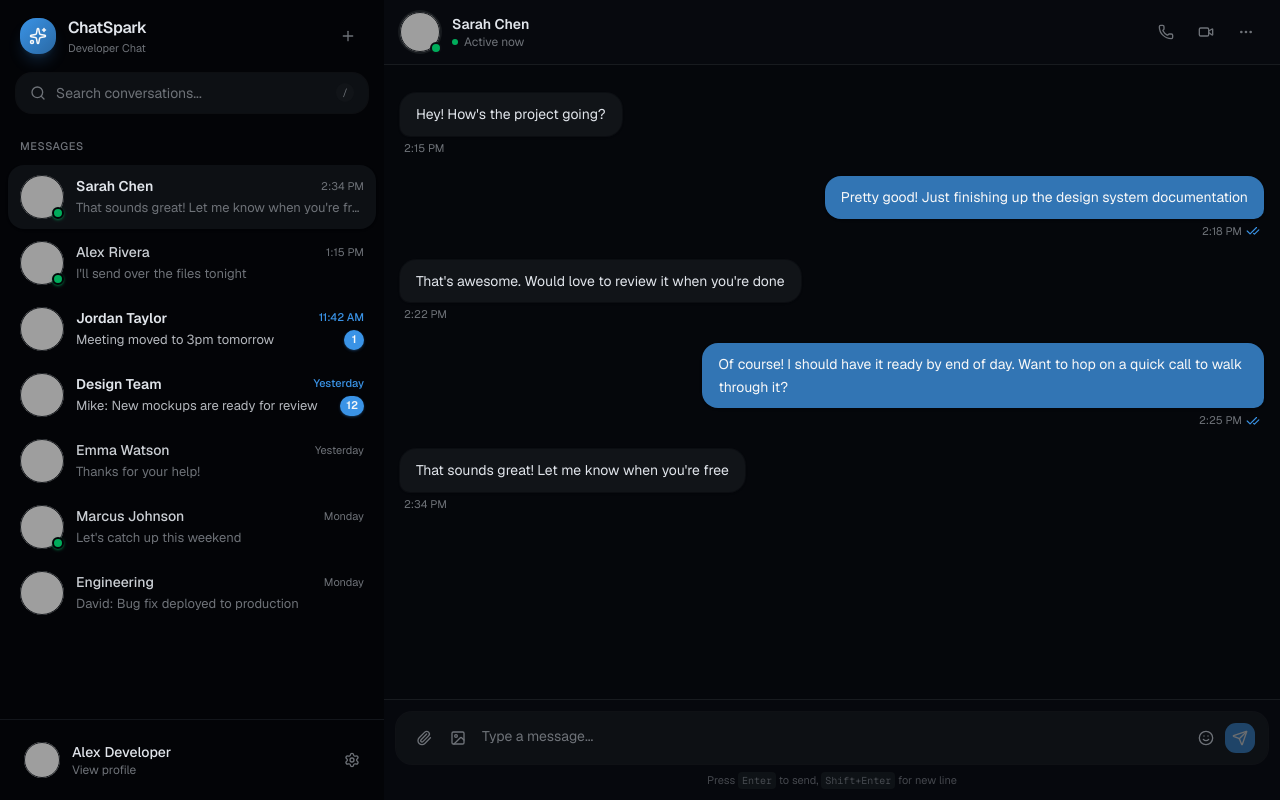
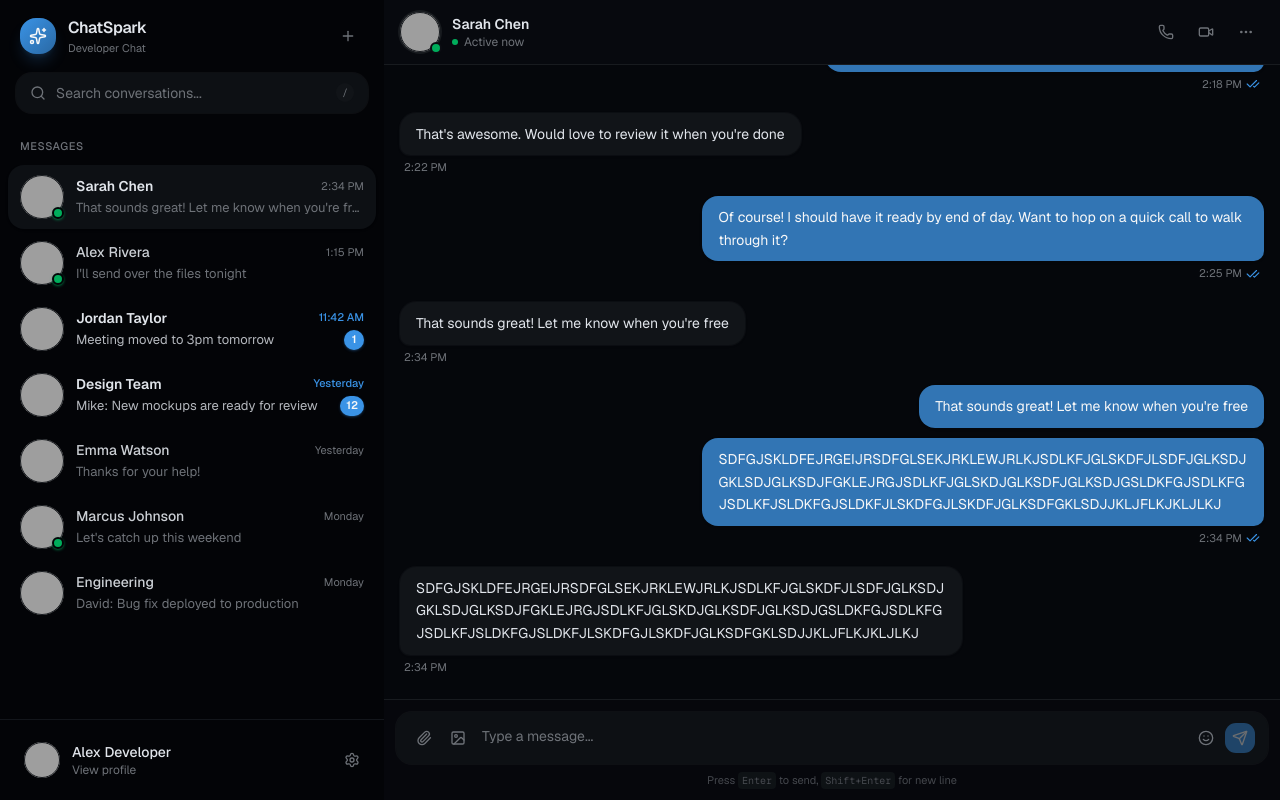
Before and after one commit to akrathor18/ChatSpark, a Next.js app in the folder client/: page /chat in a window 1280 px wide. Both pictures are taken after a click on the button 192 px from the left and 196 px from the top of the page. Built offline with nearby package versions, Linux system fonts and the light colour scheme; grey boxes are pictures that could not be loaded.

Commit message:
fix: chat ui

```diff
--- a/client/app/chat/page.tsx
+++ b/client/app/chat/page.tsx
@@ -79,6 +79,9 @@ const sampleMessages: Record<string, Message[]> = {
     { id: "3", content: "That's awesome. Would love to review it when you're done", timestamp: "2:22 PM", isSent: false },
     { id: "4", content: "Of course! I should have it ready by end of day. Want to hop on a quick call to walk through it?", timestamp: "2:25 PM", isSent: true, status: "read" },
     { id: "5", content: "That sounds great! Let me know when you're free", timestamp: "2:34 PM", isSent: false },
+    { id: "55", content: "That sounds great! Let me know when you're free", timestamp: "2:34 PM", isSent: true, status: "read" },
+    { id: "23", content: "SDFGJSKLDFEJRGEIJRSDFGLSEKJRKLEWJRLKJSDLKFJGLSKDFJLSDFJGLKSDJGKLSDJGLKSDJFGKLEJRGJSDLKFJGLSKDJGLKSDFJGLKSDJGSLDKFGJSDLKFGJSDLKFJSLDKFGJSLDKFJLSKDFGJLSKDFJGLKSDFGKLSDJJKLJFLKJKLJLKJ", timestamp: "2:34 PM", isSent: true, status: "read" },
+    { id: "25", content: "SDFGJSKLDFEJRGEIJRSDFGLSEKJRKLEWJRLKJSDLKFJGLSKDFJLSDFJGLKSDJGKLSDJGLKSDJFGKLEJRGJSDLKFJGLSKDJGLKSDFJGLKSDJGSLDKFGJSDLKFGJSDLKFJSLDKFGJSLDKFJLSKDFGJLSKDFJGLKSDFGKLSDJJKLJFLKJKLJLKJ", timestamp: "2:34 PM", isSent: false, status: "read" },
   ],
   "2": [
     { id: "1", content: "Did you get a chance to look at the proposal?", timestamp: "12:45 PM", isSent: true, status: "read" },
--- a/client/components/chat/chat-window.tsx
+++ b/client/components/chat/chat-window.tsx
@@ -47,7 +47,6 @@ export function ChatWindow({ user, messages, onSendMessage, onBack }: ChatWindow
   const scrollContainerRef = useRef<HTMLDivElement>(null)
   const inputRef = useRef<HTMLTextAreaElement>(null)
 
-  // Scroll to bottom whenever messages change
   useEffect(() => {
     const container = scrollContainerRef.current
     if (container) {
@@ -70,7 +69,6 @@ export function ChatWindow({ user, messages, onSendMessage, onBack }: ChatWindow
     }
   }
 
-  // Auto-grow textarea
   const handleInput = (e: React.ChangeEvent<HTMLTextAreaElement>) => {
     const el = e.target
     el.style.height = "auto"
@@ -103,7 +101,6 @@ export function ChatWindow({ user, messages, onSendMessage, onBack }: ChatWindow
       {/* Header */}
       <header className="flex shrink-0 items-center justify-between border-b border-border bg-card/50 px-4 py-3">
         <div className="flex items-center gap-3">
-          {/* Back button — mobile only */}
           {onBack && (
             <Button
               variant="ghost"
@@ -156,13 +153,15 @@ export function ChatWindow({ user, messages, onSendMessage, onBack }: ChatWindow
         </div>
       </header>
 
-      {/* Messages — native scroll container, fills all remaining height */}
+      {/* Messages */}
       <div
         ref={scrollContainerRef}
         className="flex-1 overflow-y-auto overscroll-contain px-4 py-4"
         style={{ WebkitOverflowScrolling: "touch" }}
       >
-        <div className="flex flex-col gap-2">
+        {/* FIX: justify-end pushes messages to bottom when few exist.
+            NO w-full here — that was causing bubbles to span full width */}
+        <div className="flex min-h-full flex-col justify-end gap-2">
           {messages.map((message, index) => {
             const prevSame = index > 0 && messages[index - 1].isSent === message.isSent
             const nextSame = index < messages.length - 1 && messages[index + 1].isSent === message.isSent
@@ -177,14 +176,22 @@ export function ChatWindow({ user, messages, onSendMessage, onBack }: ChatWindow
                   prevSame ? "mt-0.5" : "mt-3"
                 )}
               >
-                <div className={cn("max-w-[78%] sm:max-w-[65%]", message.isSent ? "items-end" : "items-start")}>
+                {/* FIX: removed w-full — it was making every bubble stretch
+                    full width regardless of isSent alignment.
+                    min-w-0 allows the flex child to shrink below content size
+                    so max-w-[78%] is actually respected. */}
+                <div className={cn(
+                  "flex min-w-0 max-w-[78%] flex-col sm:max-w-[65%]",
+                  message.isSent ? "items-end" : "items-start"
+                )}>
+                  {/* FIX: overflow-hidden clips any content that escapes the
+                      bubble. break-words wraps long unbroken strings. */}
                   <div
                     className={cn(
-                      "px-4 py-2.5 text-[14px] leading-relaxed shadow-sm",
+                      "w-full break-words px-4 py-2.5 text-[14px] leading-relaxed shadow-sm",
                       message.isSent
                         ? "rounded-2xl rounded-br-md bg-[var(--message-sent)] text-[var(--message-sent-foreground)]"
                         : "rounded-2xl rounded-bl-md bg-[var(--message-received)] text-[var(--message-received-foreground)] ring-1 ring-border/40",
-                      // Tighter radius for consecutive same-sender bubbles
                       prevSame && message.isSent && "rounded-tr-md",
                       prevSame && !message.isSent && "rounded-tl-md",
                       nextSame && message.isSent && "rounded-br-md",
```
